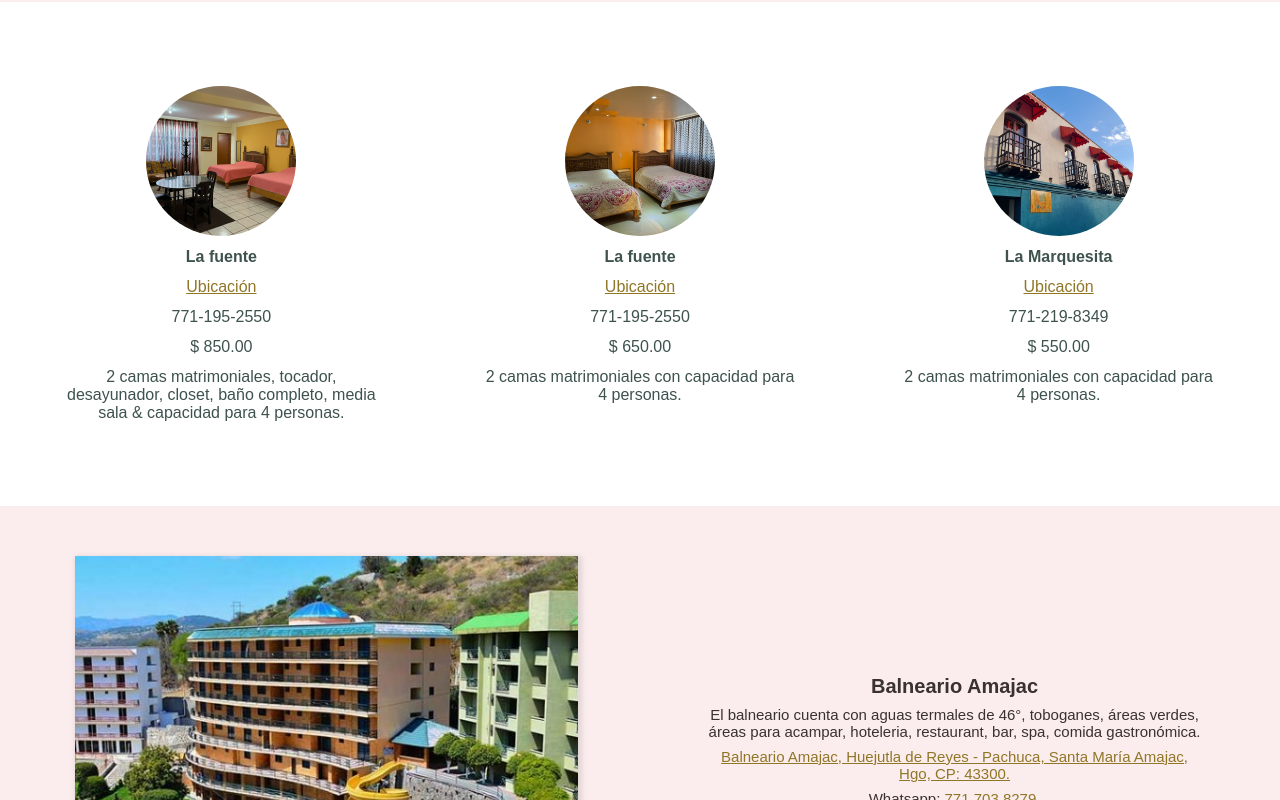
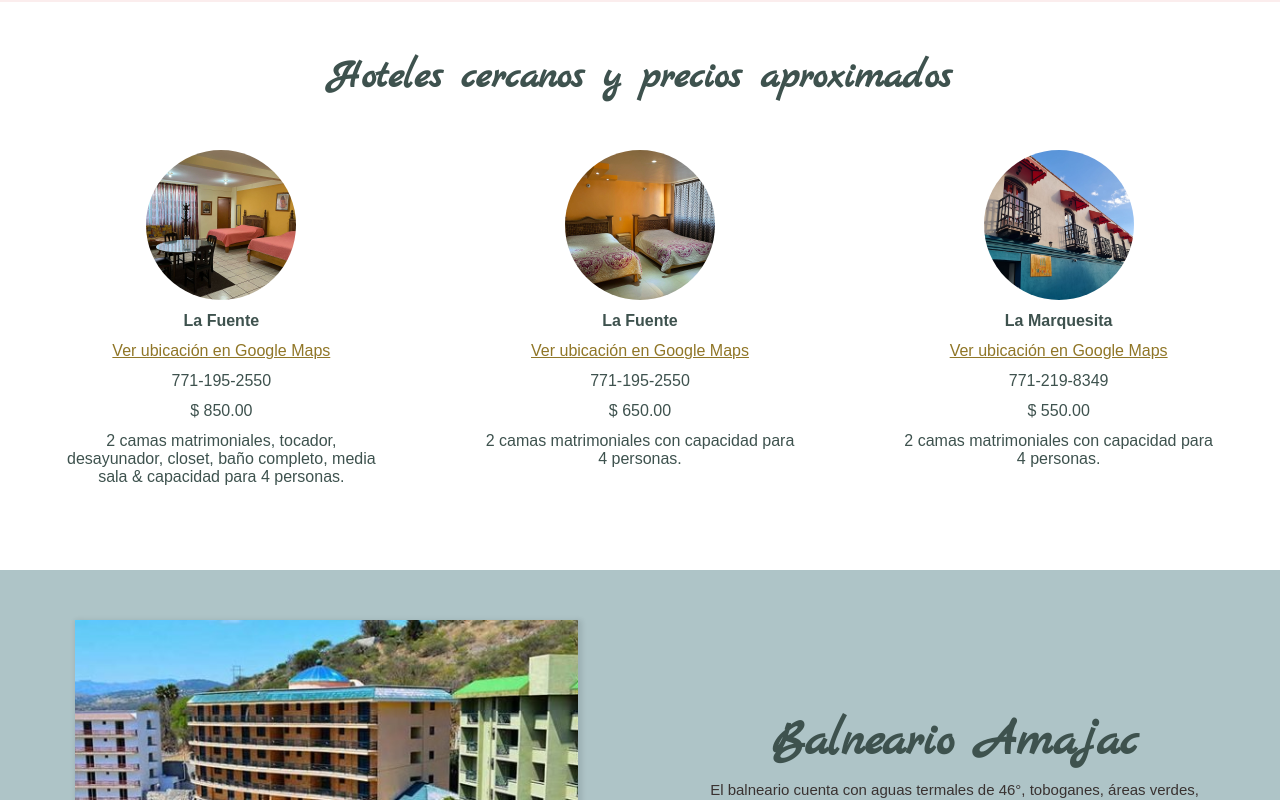
Before and after one commit to samuel8413/samuel8413.github.io, a Next.js app: page / in a window 1280 px wide. Shown: the part 1960-2760 px from the top of the page. Built offline with nearby package versions, Linux system fonts and the light colour scheme; a web font is replaced by a local one.

Commit message:
QA review before launch

```diff
--- a/src/components/Amajac/index.js
+++ b/src/components/Amajac/index.js
@@ -9,7 +9,8 @@
         <p className={styles.label}>
           El balneario cuenta con aguas termales de 46°, toboganes, áreas
           verdes, áreas para acampar, hoteleria, restaurant, bar, spa, comida
-          gastronómica.
+          gastronómica y se encuentra a sólo 15 minutos en auto desde el
+          lugar de la celebración.
         </p>
         <p className={styles.label}>
           <a href="https://maps.app.goo.gl/7kyG4VuhJaSXzmjBA">
--- a/src/components/Amajac/styles.module.css
+++ b/src/components/Amajac/styles.module.css
@@ -1,7 +1,7 @@
 .container {
   align-items: center;
   color: #393231;
-  background-color: #fbeded;
+  background-color: #aec4c7;
   box-sizing: border-box;
   display: flex;
   font-family: "Arsenal", sans-serif;
@@ -40,7 +40,9 @@
 }
 
 .title {
-  font-size: 20px;
+  color: #3e524e;
+  font-family: "Marck Script", cursive;
+  font-size: 50px;
   font-weight: 800;
   margin: 0 0 8px 0;
 }
@@ -51,7 +53,7 @@
   }
 
   .image {
-    height: 50vh;
+    height: 60vh;
     margin: 0;
     width: 100%;
   }
@@ -60,3 +62,9 @@
     max-width: 100%;
   }
 }
+
+@media (max-width: 600px) {
+  .image {
+    height: 40vh;
+  }
+}
--- a/src/components/Church/index.js
+++ b/src/components/Church/index.js
@@ -25,7 +25,7 @@
         </p>
         <p className={styles.label}>Atotonilco el Grande, Hidalgo</p>
         <p className={styles.label}>CP: 43300</p>
-        <p className={styles.time}>Hora de la misa: 13:00 p.m.</p>
+        <p className={styles.time}>Hora de la misa: 1:00 p.m.</p>
       </div>
     </div>
   );
--- a/src/components/Hotels/hotels.json
+++ b/src/components/Hotels/hotels.json
@@ -2,7 +2,7 @@
   {
     "classes": "la-fuente-850",
     "location": "https://maps.app.goo.gl/QeWc7LCGLJDanh8F9",
-    "name": "La fuente",
+    "name": "La Fuente",
     "phone": "771-195-2550",
     "price": "$ 850.00",
     "roomDetails": "2 camas matrimoniales, tocador, desayunador, closet, baño completo, media sala & capacidad para 4 personas."
@@ -10,7 +10,7 @@
   {
     "classes": "la-fuente-650",
     "location": "https://maps.app.goo.gl/QeWc7LCGLJDanh8F9",
-    "name": "La fuente",
+    "name": "La Fuente",
     "phone": "771-195-2550",
     "price": "$ 650.00",
     "roomDetails": "2 camas matrimoniales con capacidad para 4 personas."
--- a/src/components/Hotels/index.js
+++ b/src/components/Hotels/index.js
@@ -10,7 +10,9 @@
         <div className={styles[classes]} />
       </div>
       <h4 className={styles.text}>{name}</h4>
-      <a className={styles.location} href={location}>Ubicación</a>
+      <a className={styles.location} href={location}>
+        Ver ubicación en Google Maps
+      </a>
       <p className={styles.text}>{phone}</p>
       <p className={styles.text}>{price}</p>
       <p className={styles.text}>{roomDetails}</p>
@@ -20,11 +22,14 @@
 
 const Hotels = () => {
   return (
-    <ul className={styles.container}>
-      {hotels.map((hotel, id) => (
-        <Hotel key={id} hotel={hotel} />
-      ))}
-    </ul>
+    <div className={styles.wrapper}>
+      <h2 className={styles.title}>Hoteles cercanos y precios aproximados</h2>
+      <ul className={styles.container}>
+        {hotels.map((hotel, id) => (
+          <Hotel key={id} hotel={hotel} />
+        ))}
+      </ul>
+    </div>
   );
 };
 
--- a/src/components/Hotels/styles.module.css
+++ b/src/components/Hotels/styles.module.css
@@ -41,7 +41,7 @@
   display: flex;
   flex-wrap: wrap;
   justify-content: center;
-  padding: 50px 12px;
+  padding: 0 12px;
   text-align: center;
   width: 100%;
 }
@@ -67,6 +67,19 @@
   margin: 12px 0 0 0;
 }
 
+.title {
+  color: #3e524e;
+  font-family: "Marck Script", cursive;
+  font-size: 40px;
+  margin: 0 0 30px 0;
+  text-align: center;
+  padding: 0 12px;
+}
+
+.wrapper {
+  padding: 50px 0;
+}
+
 @media (max-width: 700px) {
   .churchImage {
     height: 100%;
```
